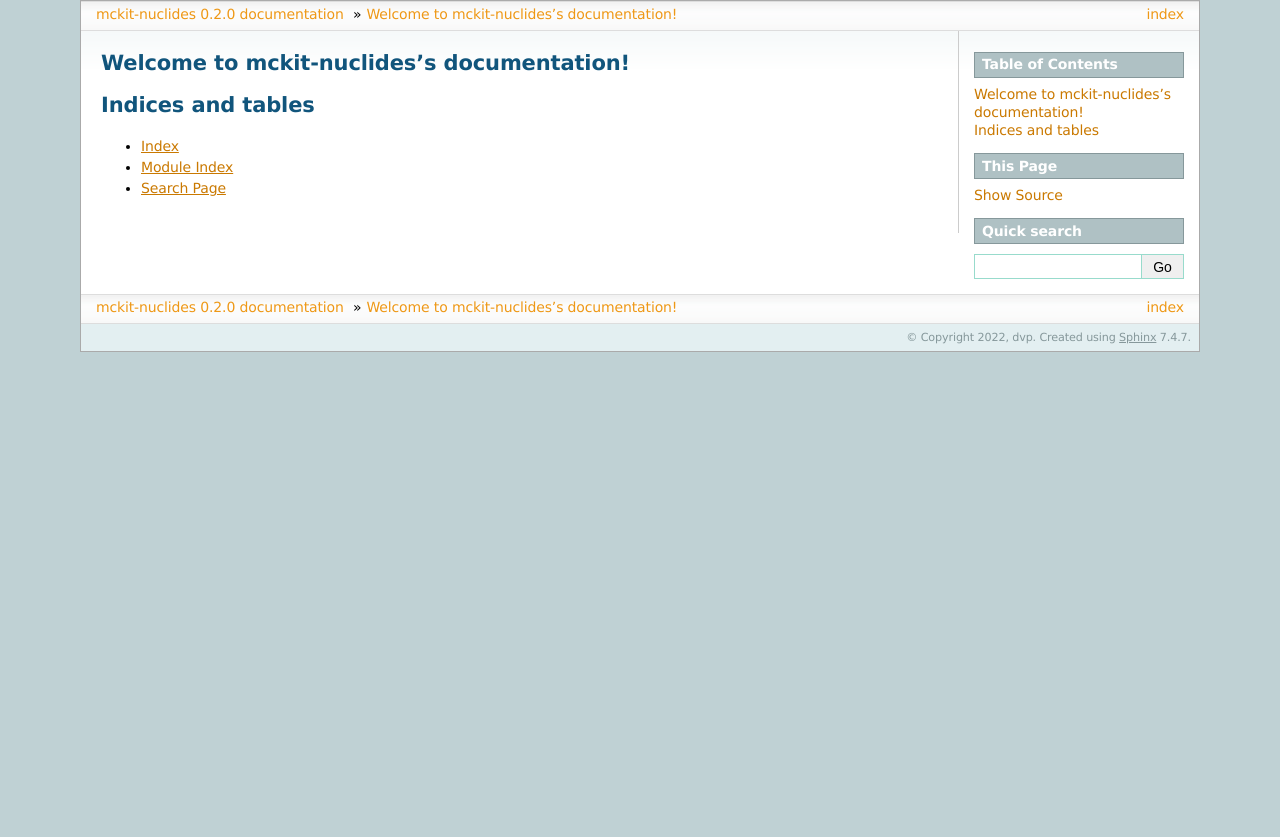
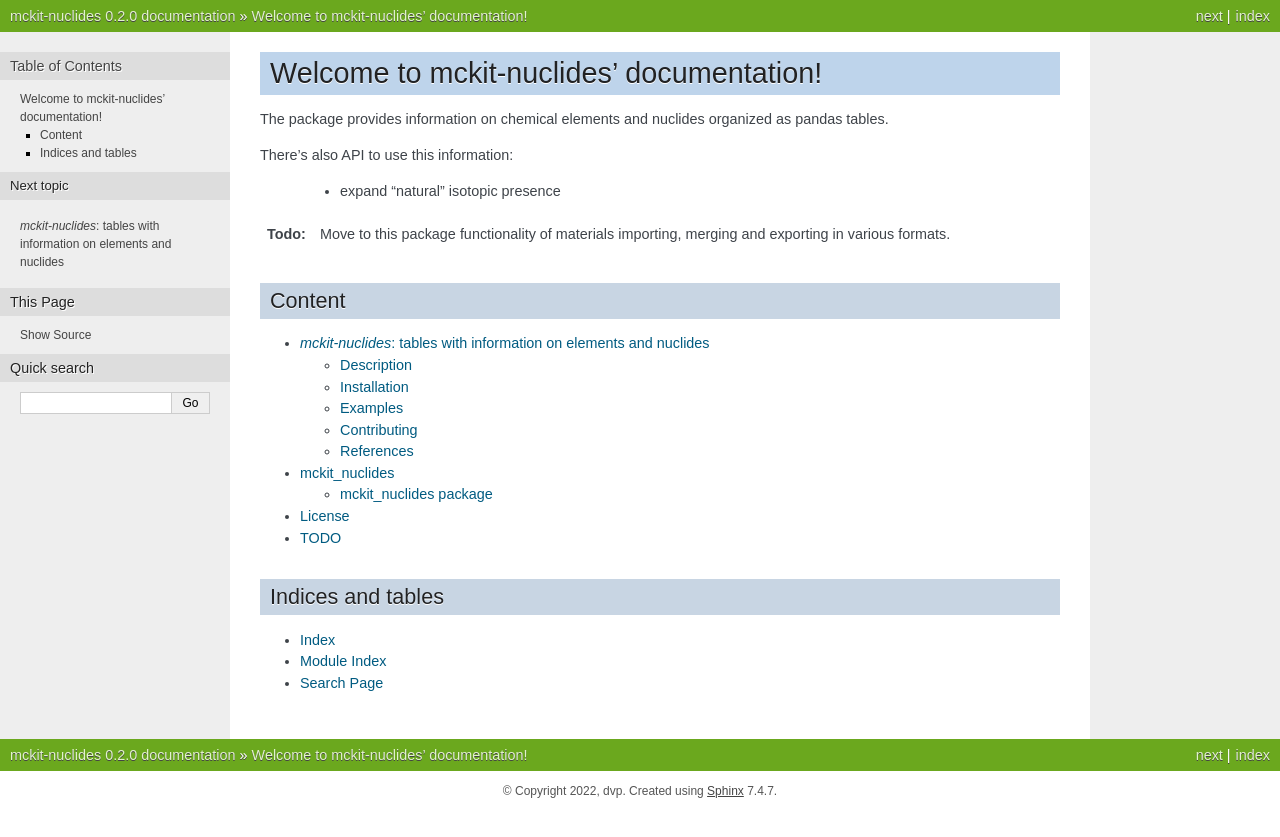
Before and after one commit to MC-kit/mckit-nuclides, a Sphinx documentation site: the page built from docs/source/index.rst, in a window 1280 px wide. Shown: the top 837 px of the page. Built offline with Sphinx 7.4.7, drawn with Linux system fonts in a browser that asks for light colours; the version number is read from the project's files by our own code.

```diff
--- a/docs/source/conf.py
+++ b/docs/source/conf.py
@@ -122,7 +122,7 @@
 # The theme to use for HTML and HTML Help pages.  See the documentation for
 # a list of builtin themes.
 #
-html_theme = "sphinxdoc"
+html_theme = "nature"
 
 # Theme options are theme-specific and customize the look and feel of a theme
 # further.  For a list of options available for each theme, see the
--- a/docs/source/index.rst
+++ b/docs/source/index.rst
@@ -1,14 +1,29 @@
-.. mckit-nuclides documentation master file, created by
-   sphinx-quickstart on Sun Feb 13 00:58:06 2022.
-   You can adapt this file completely to your liking, but it should at least
-   contain the root `toctree` directive.
+=========================================
+Welcome to mckit-nuclides' documentation!
+=========================================
 
-Welcome to mckit-nuclides's documentation!
-==========================================
+The package provides information on chemical elements and nuclides
+organized as pandas tables.
+
+There's also API to use this information:
+
+    - expand "natural" isotopic presence
+
+.. todo ::
+
+    Move to this package functionality of materials importing, merging and exporting
+    in various formats.
+
+Content
+=======
 
 .. toctree::
    :maxdepth: 2
-   :caption: Contents:
+
+   readme
+   modules
+   license
+   todo
 
 
 
--- /dev/null
+++ b/docs/source/license.rst
@@ -0,0 +1,5 @@
+
+License
+========
+
+.. include:: ../../LICENSE
--- /dev/null
+++ b/docs/source/mckit_nuclides.rst
@@ -0,0 +1,45 @@
+mckit\_nuclides package
+=======================
+
+Subpackages
+-----------
+
+.. toctree::
+   :maxdepth: 4
+
+   mckit_nuclides.utils
+
+Submodules
+----------
+
+mckit\_nuclides.abundance module
+--------------------------------
+
+.. automodule:: mckit_nuclides.abundance
+   :members:
+   :undoc-members:
+   :show-inheritance:
+
+mckit\_nuclides.elements module
+-------------------------------
+
+.. automodule:: mckit_nuclides.elements
+   :members:
+   :undoc-members:
+   :show-inheritance:
+
+mckit\_nuclides.nuclides module
+-------------------------------
+
+.. automodule:: mckit_nuclides.nuclides
+   :members:
+   :undoc-members:
+   :show-inheritance:
+
+Module contents
+---------------
+
+.. automodule:: mckit_nuclides
+   :members:
+   :undoc-members:
+   :show-inheritance:
--- /dev/null
+++ b/docs/source/modules.rst
@@ -0,0 +1,7 @@
+mckit_nuclides
+==============
+
+.. toctree::
+   :maxdepth: 4
+
+   mckit_nuclides
--- /dev/null
+++ b/docs/source/readme.rst
@@ -0,0 +1 @@
+.. include:: ../../README.rst
--- /dev/null
+++ b/docs/source/todo.rst
@@ -0,0 +1,4 @@
+TODO
+====
+
+.. todolist::
--- a/pyproject.toml
+++ b/pyproject.toml
@@ -132,7 +132,6 @@
 [tool.poetry.group.docs.dependencies]
 sphinx = ">=6.1.3"
 sphinx-autodoc-typehints = ">=1.19.5"
-sphinx-click = ">=4.4.0"
 
 [tool.poetry.group.docs_auto.dependencies]
 sphinx-autobuild = ">=2021.3.14"
```
Also changed, not shown: docs/requirements.txt (+3 -7 lines), docs/source/mckit_nuclides.utils.rst (added, +21 -0 lines), 3 other files.
